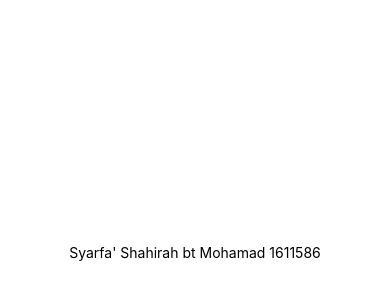
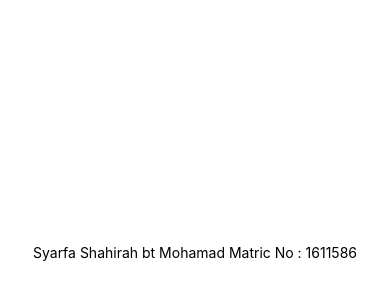
Before and after one commit to syarfa1708/tester, a React Native app: screen / in a window 390 px wide. Shown: the part 170-470 px from the top of the page. Built offline with nearby package versions, Linux system fonts and the light colour scheme.

Commit message:
Update App.js

```diff
--- a/App.js
+++ b/App.js
@@ -5,7 +5,7 @@ export default class App extends React.Component {
   render() {
     return (
       <View style={styles.container}>
-        <Text>Syarfa' Shahirah bt Mohamad 1611586</Text>
+        <Text>Syarfa Shahirah bt Mohamad Matric No : 1611586</Text>
       </View>
     );
   }
```
